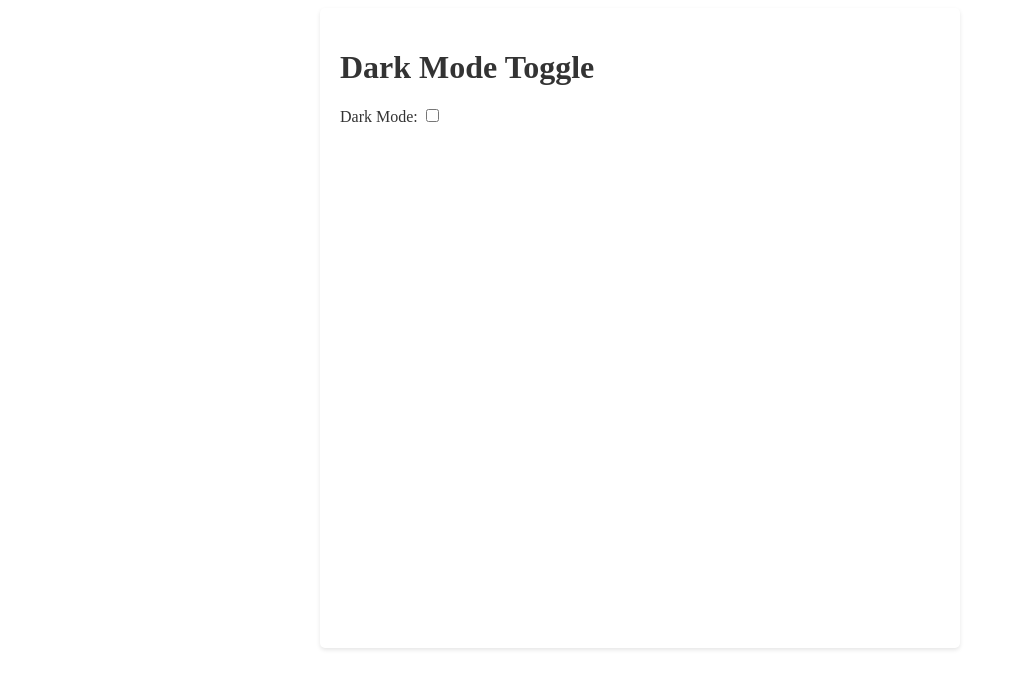
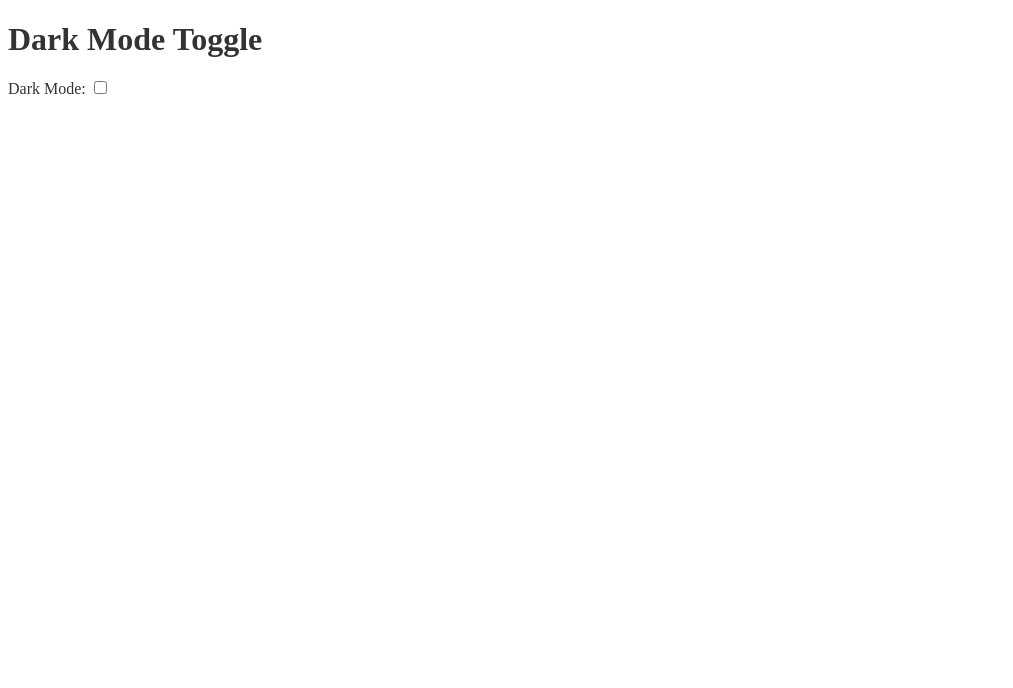
Before and after one commit to geomanuk20/dark-and-light-mode, a plain HTML site: page index.html in a window 1280 px wide. Shown: the whole page, without its empty margins (0-1013 px from the left). Drawn offline with Linux system fonts and the light colour scheme.

Commit message:
Update index.css

```diff
--- a/index.css
+++ b/index.css
@@ -4,7 +4,7 @@ body {
     transition: background-color 0.3s ease;
   }
 
-  .container {
+  .containers {
     max-width: 600px;
     height: 600px;
     margin: 0 auto;
```
